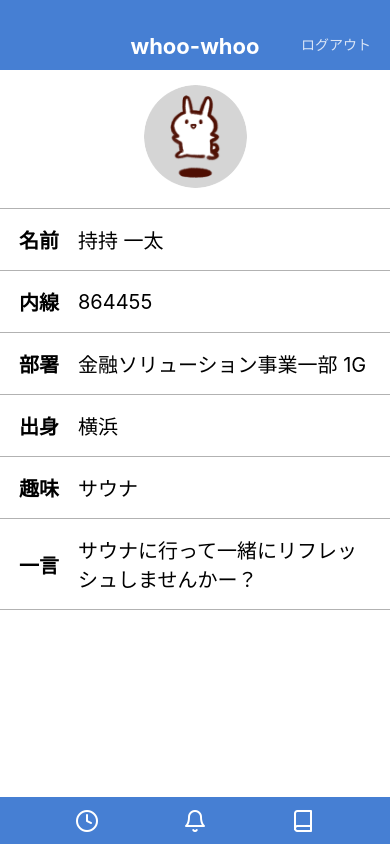
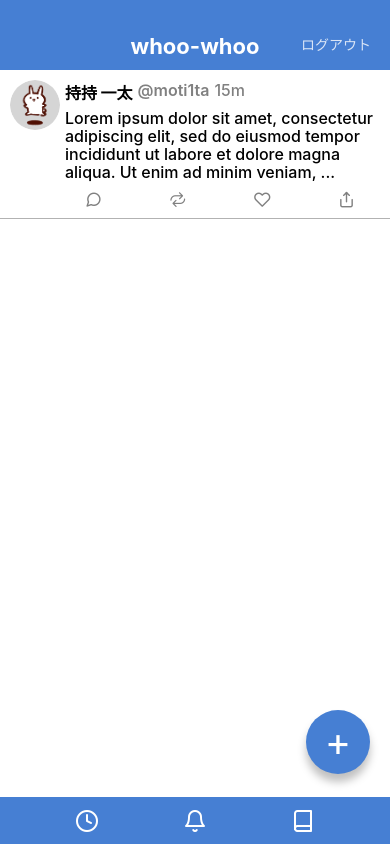
Before and after one commit to tomoyaki/MemoApp2, a React Native app: screen / in a window 390 px wide. Built offline with nearby package versions, Linux system fonts and the light colour scheme.

Commit message:
Add Footer to TimelineScreen

```diff
--- a/App.jsx
+++ b/App.jsx
@@ -7,5 +7,5 @@ import ReplyModalScreen from './src/screens/ReplyModalScreen';
 import ProfileScreen from './src/screens/ProfileScreen';
 
 export default function App() {
-  return <ProfileScreen />;
+  return <TimelineScreen />;
 }
--- a/src/components/CircleButton.jsx
+++ b/src/components/CircleButton.jsx
@@ -19,7 +19,7 @@ const styles = StyleSheet.create({
   circleButton: {
     position: 'absolute',
     right: 20,
-    bottom: 40,
+    bottom: 70,
     backgroundColor: '#467FD3',
     width: 64,
     height: 64,
--- a/src/screens/TimelineScreen.jsx
+++ b/src/screens/TimelineScreen.jsx
@@ -4,18 +4,17 @@ import { View, ScrollView, StyleSheet } from 'react-native';
 import AppBar from '../components/AppBar';
 import Tweet from '../components/Tweet';
 import CircleButton from '../components/CircleButton';
+import FooterBar from '../components/FooterBar';
 
 export default function TimelineScreen() {
   return (
     <View style={styles.container}>
-      {/* Header */}
       <AppBar />
-      {/* Content */}
       <ScrollView>
         <Tweet />
       </ScrollView>
-      {/* CircleButton */}
       <CircleButton>+</CircleButton>
+      <FooterBar />
     </View>
   );
 }
```
